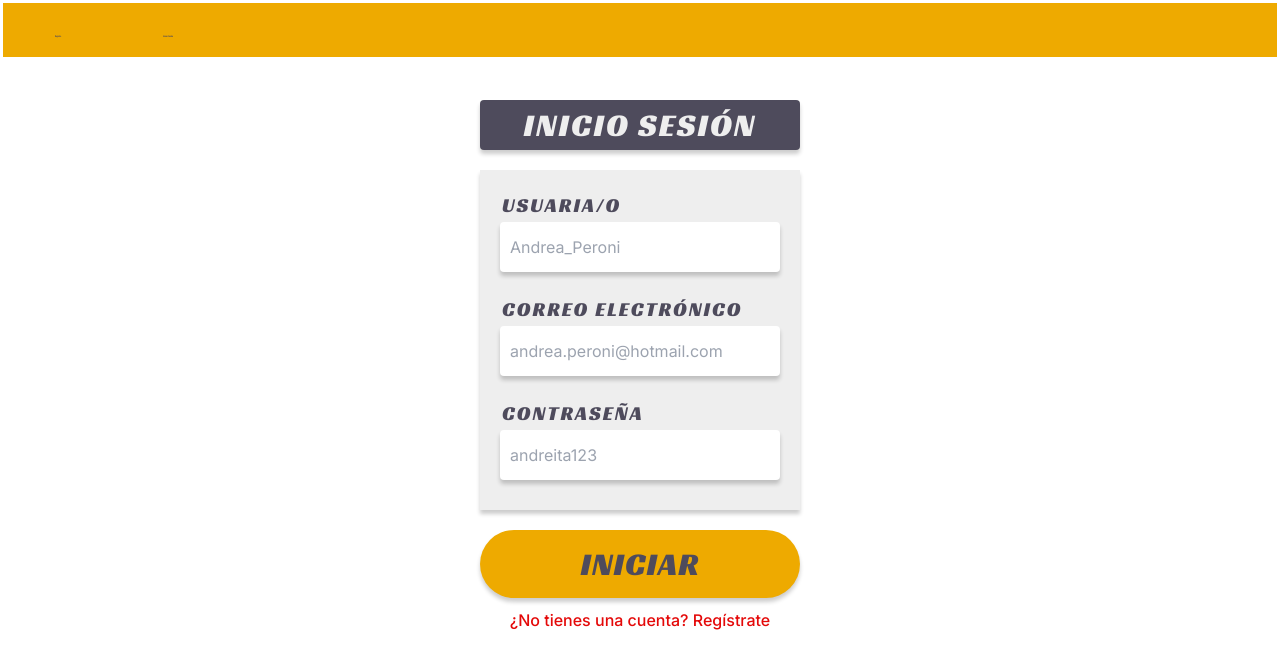
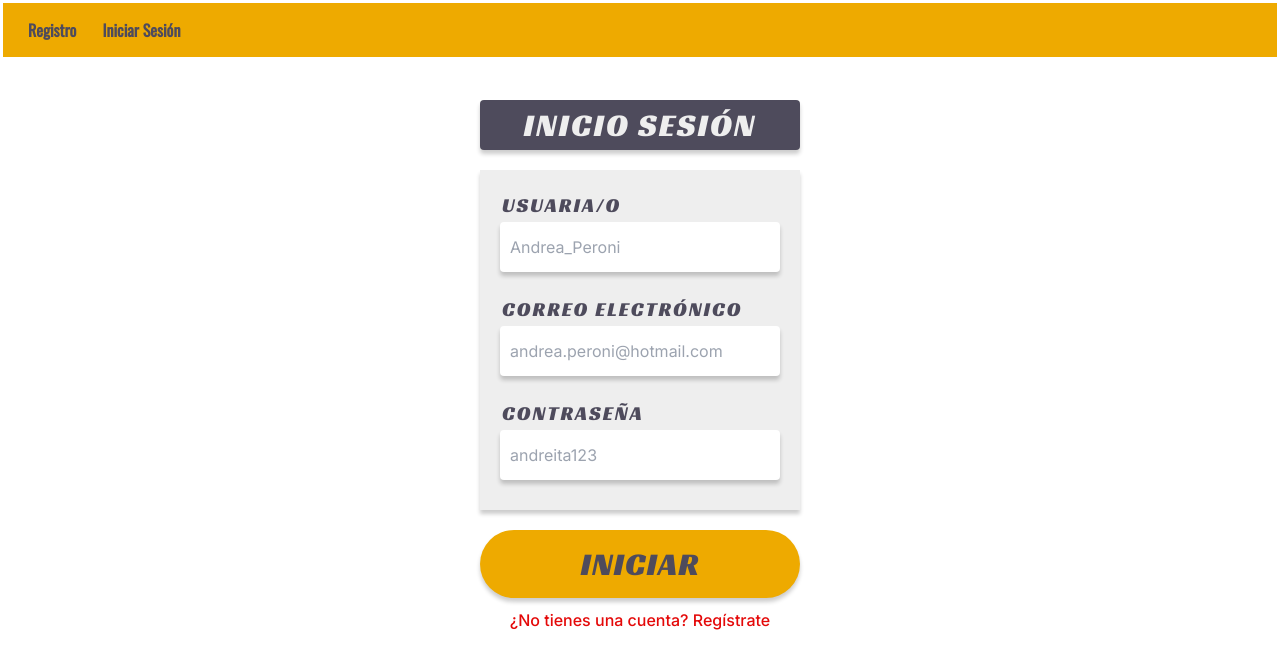
Before and after one commit to dabocher/next-simoworld, a Next.js app: page /login in a window 1280 px wide. Shown: the top 668 px of the page. Built offline with nearby package versions, Linux system fonts and the light colour scheme.

Commit message:
Fix size of font links

```diff
--- a/src/app/layout.tsx
+++ b/src/app/layout.tsx
@@ -9,7 +9,7 @@ const inter = Inter({ subsets: ["latin"] });
 
 export const metadata: Metadata = {
   title: "SimoWorld",
-  description: "Tu buscador de eventos para SimRacers",
+  description: "El buscador de eventos para SimRacers",
 };
 
 const RootLayout = ({ children }: { children: React.ReactNode }) => {
--- a/src/components/Navbar/navbar.module.css
+++ b/src/components/Navbar/navbar.module.css
@@ -12,11 +12,12 @@
 }
 .left {
   display: flex;
-  gap: 2rem;
+  gap: 1.6rem;
   width: 20rem;
+  padding-left: 1rem;
 }
 .btn {
-  width: 10rem;
+  width: auto;
   padding: 0.5rem 0.5rem;
   text-align: center;
   text-decoration: none;
@@ -38,6 +39,7 @@
   transform-origin: bottom right;
   transition: transform 0.3s ease-out;
 }
+
 .btn:hover::after {
   transform: scaleX(1);
   transform-origin: bottom left;
@@ -45,5 +47,5 @@
 
 .link {
   text-decoration: none;
-  font-size: 0.2rem;
+  font-size: 1.6rem;
 }
```
